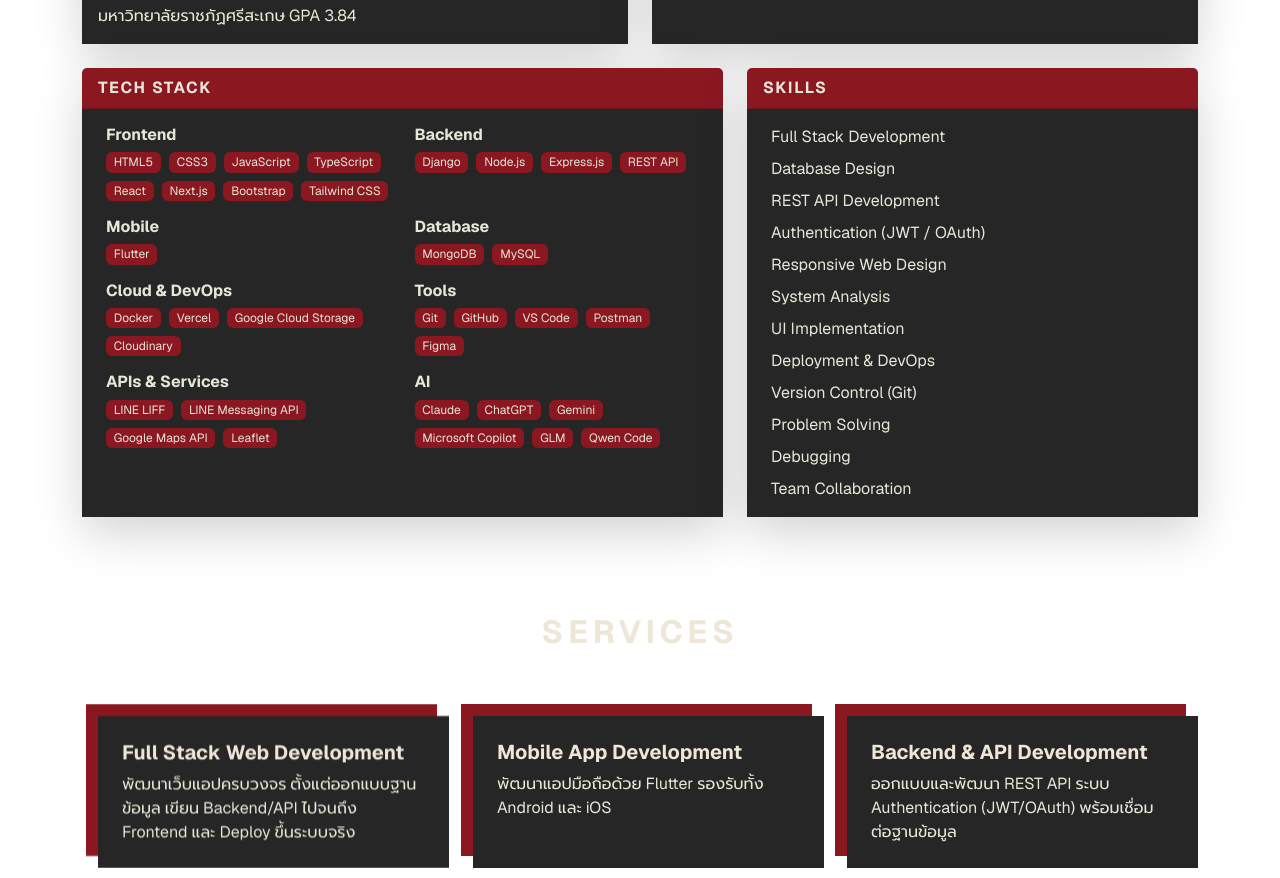
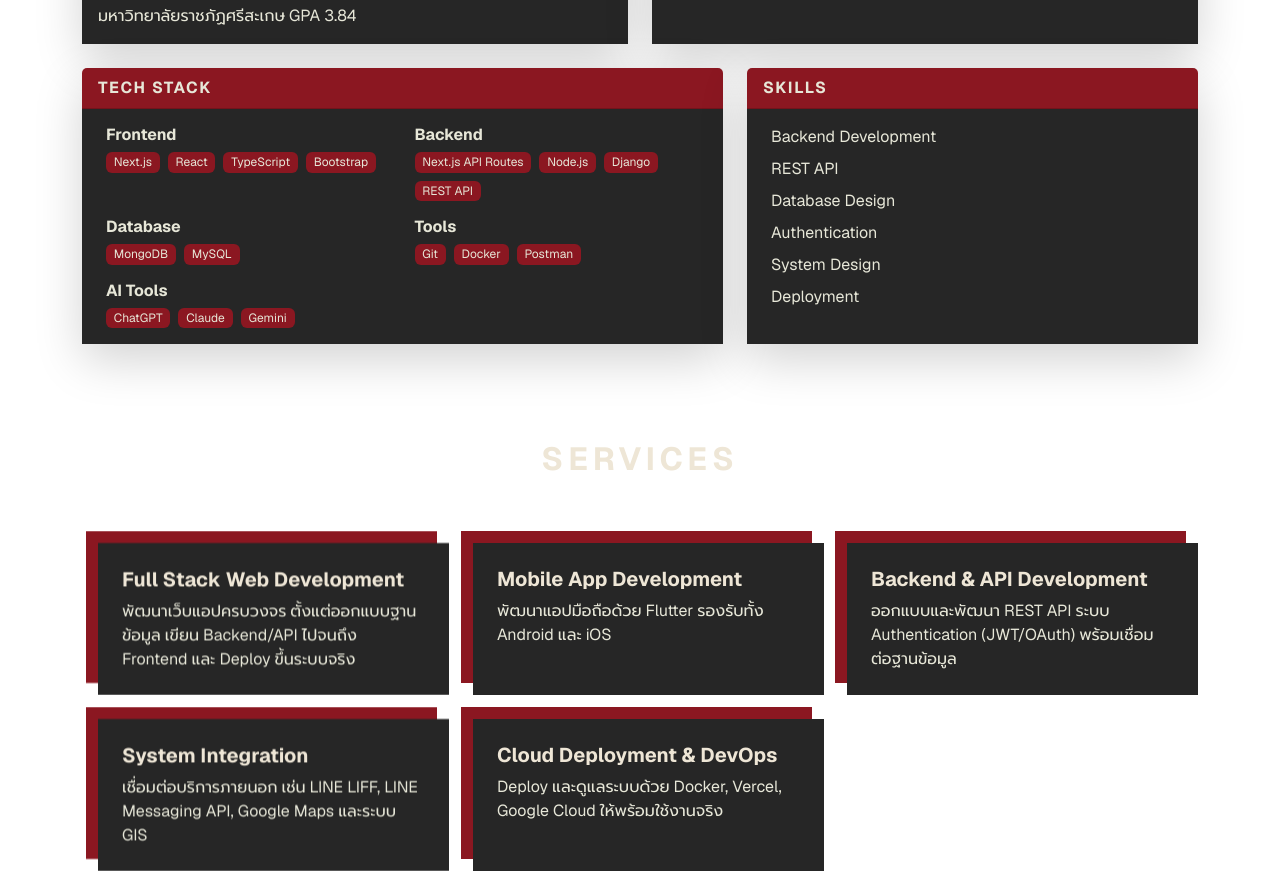
Before and after one commit to SSmikey/portfolio, a Next.js app: page / in a window 1280 px wide. Shown: the part 1540-2418 px from the top of the page. Built offline with nearby package versions, Linux system fonts and the light colour scheme.

Commit message:
edit tech stack/skill

```diff
--- a/src/app/page.tsx
+++ b/src/app/page.tsx
@@ -165,29 +165,35 @@
 ];
 
 const TECH_STACK = [
-  { name: "Frontend", items: ["HTML5", "CSS3", "JavaScript", "TypeScript", "React", "Next.js", "Bootstrap", "Tailwind CSS"] },
-  { name: "Backend", items: ["Django", "Node.js", "Express.js", "REST API"] },
-  { name: "Mobile", items: ["Flutter"] },
-  { name: "Database", items: ["MongoDB", "MySQL"] },
-  { name: "Cloud & DevOps", items: ["Docker", "Vercel", "Google Cloud Storage", "Cloudinary"] },
-  { name: "Tools", items: ["Git", "GitHub", "VS Code", "Postman", "Figma"] },
-  { name: "APIs & Services", items: ["LINE LIFF", "LINE Messaging API", "Google Maps API", "Leaflet"] },
-  { name: "AI ", items: ["Claude", "ChatGPT", "Gemini", "Microsoft Copilot", "GLM", "Qwen Code"] },
-];
+  {
+    name: "Frontend",
+    items: ["Next.js", "React", "TypeScript", "Bootstrap"],
+  },
+  {
+    name: "Backend",
+    items: ["Next.js API Routes", "Node.js", "Django", "REST API"],
+  },
+  {
+    name: "Database",
+    items: ["MongoDB", "MySQL"],
+  },
+  {
+    name: "Tools",
+    items: ["Git", "Docker", "Postman"],
+  },
+  {
+    name: "AI Tools",
+    items: ["ChatGPT", "Claude", "Gemini"],
+  },
+]
 
 const SKILLS = [
-  "Full Stack Development",
+  "Backend Development",
+  "REST API",
   "Database Design",
-  "REST API Development",
-  "Authentication (JWT / OAuth)",
-  "Responsive Web Design",
-  "System Analysis",
-  "UI Implementation",
-  "Deployment & DevOps",
-  "Version Control (Git)",
-  "Problem Solving",
-  "Debugging",
-  "Team Collaboration",
+  "Authentication",
+  "System Design",
+  "Deployment",
 ];
 
 const SERVICES = [
```
